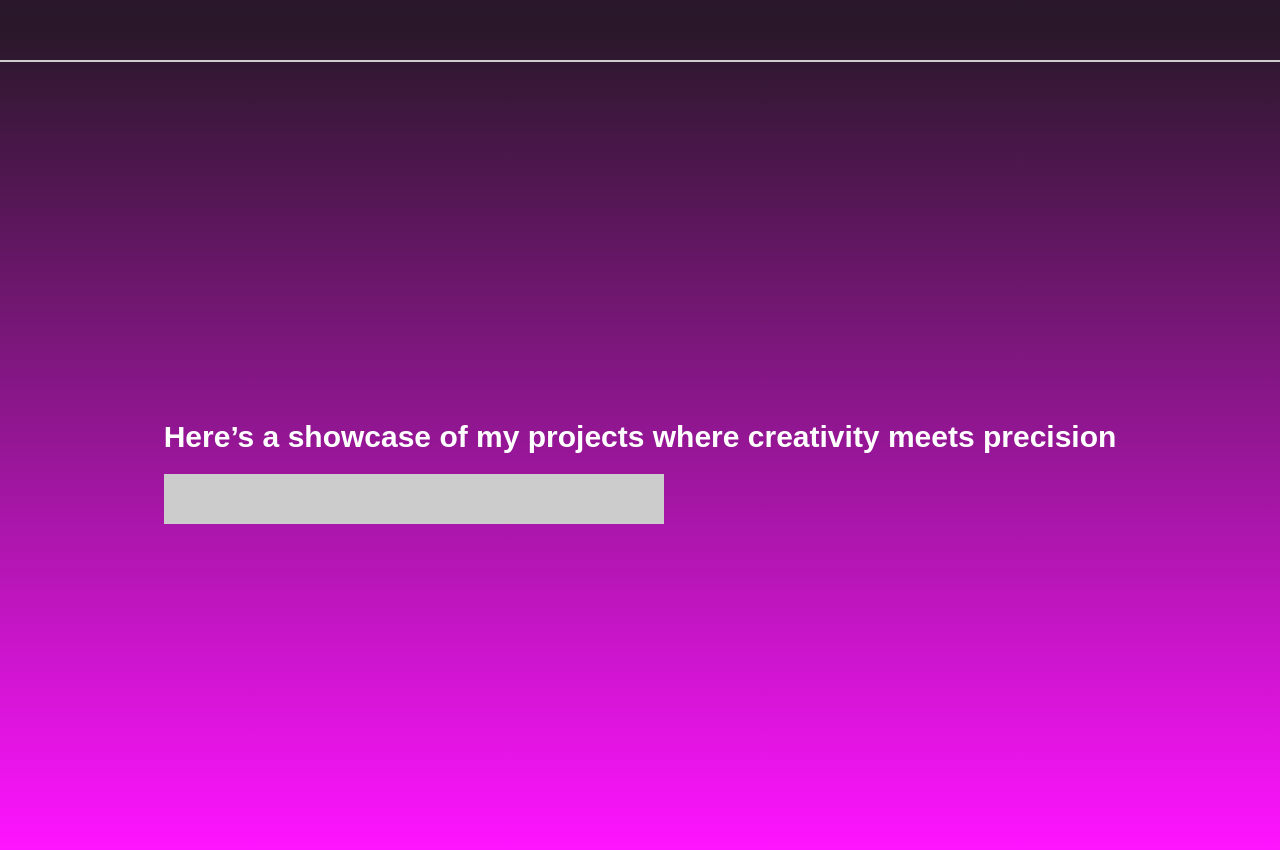
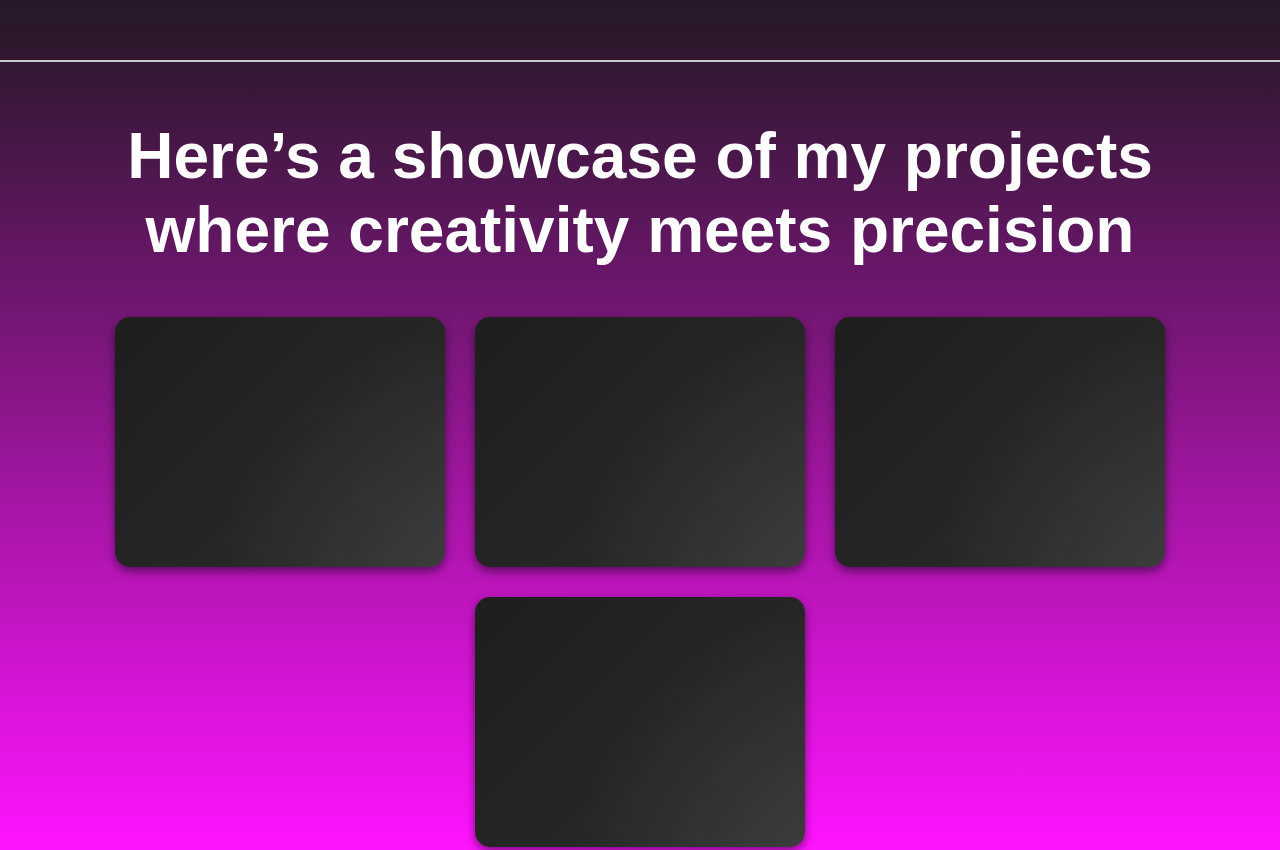
Before and after one commit to IchraqOuajih/Portfolio, a plain HTML site: page index.html in a window 1280 px wide. Shown: the part 1602-2452 px from the top of the page. Drawn offline with nearby package versions, Linux system fonts and the light colour scheme.

Commit message:
h1 + 4divs pour slide 3

```diff
--- a/index.css
+++ b/index.css
@@ -221,12 +221,64 @@ html {
     }
 }
 
-.up h1{
-    font-size: 30px;
-}
+.everything {
+    width: 100%;
+    padding: 50px;
+    box-sizing: border-box;
+  }
 
-.down .one{
-    background-color: #ccc;
-    width: 500px;
-    height: 50px;
-}
+  .up {
+    text-align: center;
+    margin-bottom: 50px;
+  }
+
+  .down {
+    display: flex;
+    justify-content: center;
+    align-items: center;
+    gap: 30px;
+    flex-wrap: wrap;
+  }
+  .down > div {
+    width: 330px;
+    height: 250px;
+    background: linear-gradient(135deg, #1e1e1e, #2c2c2c);
+    border-radius: 15px;
+    box-shadow: 0 4px 10px rgba(0,0,0,0.5);
+    position: relative;
+    overflow: hidden;
+    transition: transform 0.4s ease, box-shadow 0.4s ease, background 0.8s ease;
+  }
+
+  .down > div:hover {
+    transform: scale(1.05) rotate(2deg);
+    background: linear-gradient(135deg, #6e00ff, #00ffd0);
+    box-shadow: 0 15px 30px rgba(0,0,0,0.6), 0 0 20px rgba(110,0,255,0.7);
+  }
+
+
+  .down > div::after {
+    content: '';
+    position: absolute;
+    top: -50%;
+    left: -50%;
+    width: 200%;
+    height: 200%;
+    background: radial-gradient(circle at center, rgba(255,255,255,0.1), transparent 70%);
+    animation: moveLight 3s linear infinite;
+    pointer-events: none;
+    z-index: 1;
+  }
+
+  /* Animation de la lumière */
+  @keyframes moveLight {
+    0% {
+      transform: translate(0,0) rotate(0deg);
+    }
+    50% {
+      transform: translate(50%,50%) rotate(180deg);
+    }
+    100% {
+      transform: translate(0,0) rotate(360deg);
+    }
+  }
```
Also changed, not shown: chess.jpg (added), yotop.png (added).
